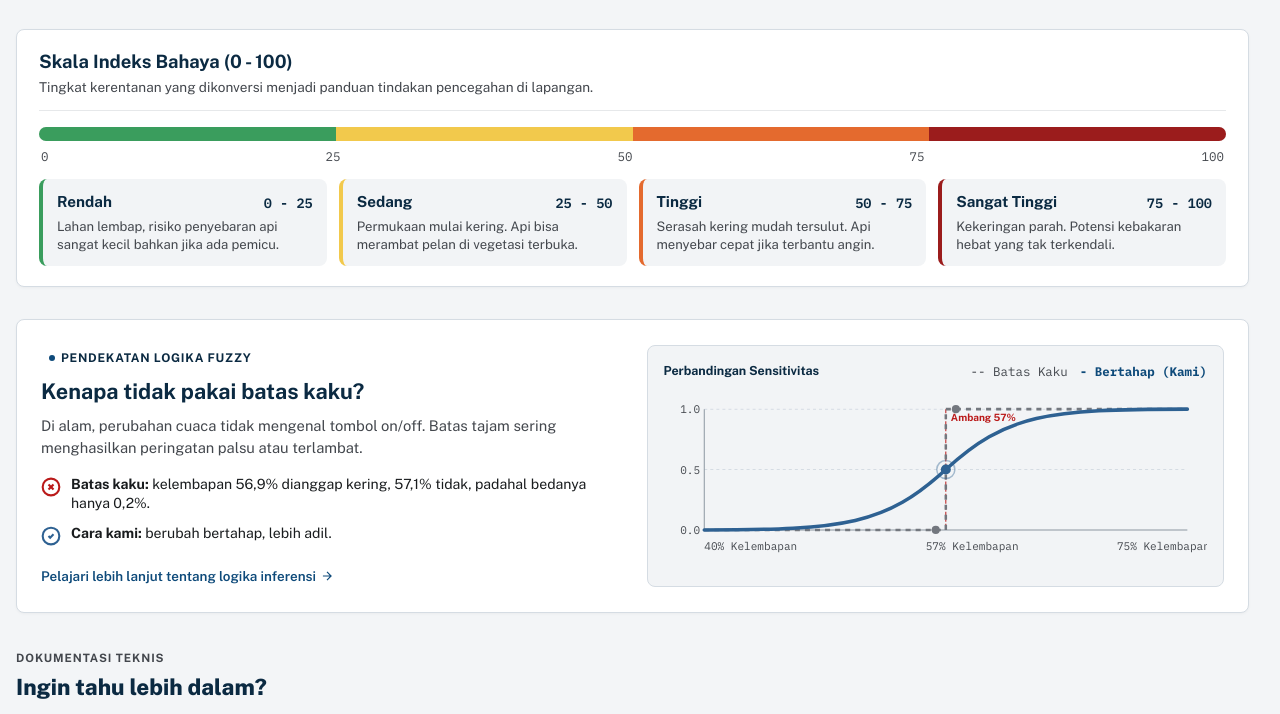
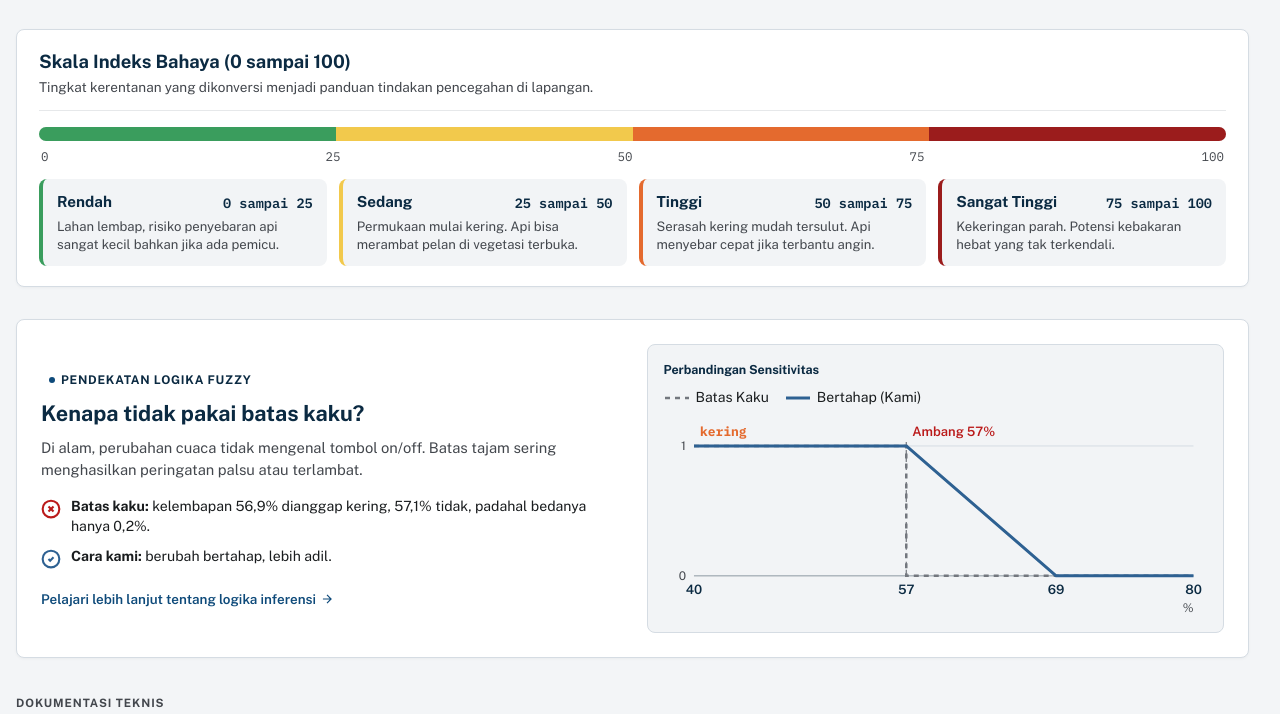
Before and after one commit to riyadiambis/web-karhutla-kaltim, a plain HTML site: page cara-kerja.html in a window 1280 px wide. Shown: the part 540-1254 px from the top of the page. Drawn offline with nearby package versions, Linux system fonts and the light colour scheme.

Commit message:
fix: audit akhir isi sebelum merge
- grafik batas kaku di Cara Kerja digambar dari data (kering 1 sampai 57%, turun ke 0 di 69%), menggantikan kurva desain yang tidak sesuai
- tabel kenapa fuzzy memakai dua desimal seperti contoh hitungan
- garis grafik tetap tampil saat browser memakai mode kurangi animasi
- label 72,9% di Tentang diganti Status alarm (sensitivitas di data adalah 60,94%)
- hapus contoh label skor bahaya yang salah di 45 Aturan
- rentang kelas memakai kata sampai, kartu contoh hitungan menyebut dua hari
- halaman detail tidak lagi bergeser ke samping di layar HP

```diff
--- a/cara-kerja.html
+++ b/cara-kerja.html
@@ -33,7 +33,7 @@
   })();
 </script>
 </head>
-<body>
+<body data-data="cara_kerja contoh_hitung">
 <!-- 1. Header & Navigasi Utama -->
 <header class="kepala-beranda">
   <p class="strip-info">Sistem riset Informatika Universitas Mulawarman. Bukan pengganti peringatan resmi BMKG atau BPBD.</p>
@@ -167,17 +167,17 @@
   <section class="kartu-dok">
     <div class="kartu-dok-kepala">
       <div>
-        <h2 class="kartu-dok-judul">Skala Indeks Bahaya (0 - 100)</h2>
+        <h2 class="kartu-dok-judul">Skala Indeks Bahaya (0 sampai 100)</h2>
         <p class="kartu-dok-sub">Tingkat kerentanan yang dikonversi menjadi panduan tindakan pencegahan di lapangan.</p>
       </div>
     </div>
 
     <div class="skala-bar-wrapper">
       <div class="skala-bar">
-        <div class="sb-segmen" style="background-color: #3A9D5D;" title="Rendah: 0-25"></div>
-        <div class="sb-segmen" style="background-color: #F2C94C;" title="Sedang: 25-50"></div>
-        <div class="sb-segmen" style="background-color: #E46A2E;" title="Tinggi: 50-75"></div>
-        <div class="sb-segmen" style="background-color: #9B1C1C;" title="Sangat Tinggi: 75-100"></div>
+        <div class="sb-segmen" style="background-color: #3A9D5D;" title="Rendah: 0 sampai 25"></div>
+        <div class="sb-segmen" style="background-color: #F2C94C;" title="Sedang: 25 sampai 50"></div>
+        <div class="sb-segmen" style="background-color: #E46A2E;" title="Tinggi: 50 sampai 75"></div>
+        <div class="sb-segmen" style="background-color: #9B1C1C;" title="Sangat Tinggi: 75 sampai 100"></div>
       </div>
       <div class="skala-angka">
         <span>0</span>
@@ -192,28 +192,28 @@
       <div class="kartu-skala" style="--warna-kelas: #3A9D5D;">
         <div class="ks-atas">
           <span class="ks-nama">Rendah</span>
-          <span class="ks-rentang">0 - 25</span>
+          <span class="ks-rentang">0 sampai 25</span>
         </div>
         <p>Lahan lembap, risiko penyebaran api sangat kecil bahkan jika ada pemicu.</p>
       </div>
       <div class="kartu-skala" style="--warna-kelas: #F2C94C;">
         <div class="ks-atas">
           <span class="ks-nama">Sedang</span>
-          <span class="ks-rentang">25 - 50</span>
+          <span class="ks-rentang">25 sampai 50</span>
         </div>
         <p>Permukaan mulai kering. Api bisa merambat pelan di vegetasi terbuka.</p>
       </div>
       <div class="kartu-skala" style="--warna-kelas: #E46A2E;">
         <div class="ks-atas">
           <span class="ks-nama">Tinggi</span>
-          <span class="ks-rentang">50 - 75</span>
+          <span class="ks-rentang">50 sampai 75</span>
         </div>
         <p>Serasah kering mudah tersulut. Api menyebar cepat jika terbantu angin.</p>
       </div>
       <div class="kartu-skala" style="--warna-kelas: #9B1C1C;">
         <div class="ks-atas">
           <span class="ks-nama">Sangat Tinggi</span>
-          <span class="ks-rentang">75 - 100</span>
+          <span class="ks-rentang">75 sampai 100</span>
         </div>
         <p>Kekeringan parah. Potensi kebakaran hebat yang tak terkendali.</p>
       </div>
@@ -249,48 +249,12 @@
       </a>
     </div>
 
-    <!-- Grafik Perbandingan Garis Tangga vs Garis Landai -->
+    <!-- Grafik derajat kering: batas kaku vs bertahap, digambar dari data oleh js/grafik.js -->
     <div class="kk-kanan">
       <div class="kk-kanan-kepala">
         <span style="font-weight: 700; color: var(--primary);">Perbandingan Sensitivitas</span>
-        <div style="display: flex; gap: 12px; font-family: var(--font-mono);">
-          <span style="color: var(--redam);">-- Batas Kaku</span>
-          <span style="color: var(--tautan); font-weight: 700;">- Bertahap (Kami)</span>
-        </div>
       </div>
-      <svg viewBox="0 0 540 180" fill="none" aria-label="Grafik perbandingan batas kaku garis tangga vs model bertahap garis landai">
-        <!-- Kisi sumbu -->
-        <line x1="40" y1="20" x2="520" y2="20" stroke="var(--garis)" stroke-dasharray="3 3"/>
-        <line x1="40" y1="80" x2="520" y2="80" stroke="var(--garis)" stroke-dasharray="3 3"/>
-        <line x1="40" y1="140" x2="520" y2="140" stroke="#8D98A2"/>
-        <line x1="40" y1="20" x2="40" y2="140" stroke="#8D98A2"/>
-
-        <!-- Garis ambang 57% -->
-        <line x1="280" y1="20" x2="280" y2="140" stroke="#BA1A1A" stroke-dasharray="4 2"/>
-        <text x="285" y="32" fill="#BA1A1A" font-family="Public Sans" font-size="10" font-weight="700">Ambang 57%</text>
-
-        <!-- Garis tangga (Batas kaku) -->
-        <path d="M 40 140 L 280 140 L 280 20 L 520 20" fill="none" stroke="#73777E" stroke-dasharray="5 5" stroke-width="2.5"/>
-
-        <!-- Garis landai (Bertahap) -->
-        <path d="M 40 140 C 180 140, 220 135, 280 80 C 340 25, 380 20, 520 20" fill="none" stroke="#2E6192" stroke-linecap="round" stroke-width="3.5"/>
-
-        <!-- Titik simpul -->
-        <circle cx="270" cy="140" r="4" fill="#73777E"/>
-        <circle cx="290" cy="20" r="4" fill="#73777E"/>
-        <circle cx="280" cy="80" r="5" fill="#2E6192"/>
-        <circle cx="280" cy="80" r="9" stroke="#2E6192" stroke-width="1.5" fill="none" opacity="0.4"/>
-
-        <!-- Label sumbu datar -->
-        <text x="40" y="160" fill="var(--redam)" font-family="var(--font-mono)" font-size="11">40% Kelembapan</text>
-        <text x="260" y="160" fill="var(--redam)" font-family="var(--font-mono)" font-size="11">57% Kelembapan</text>
-        <text x="450" y="160" fill="var(--redam)" font-family="var(--font-mono)" font-size="11">75% Kelembapan</text>
-
-        <!-- Label sumbu tegak -->
-        <text x="26" y="24" fill="var(--redam)" font-family="var(--font-mono)" font-size="11" text-anchor="middle">1.0</text>
-        <text x="26" y="84" fill="var(--redam)" font-family="var(--font-mono)" font-size="11" text-anchor="middle">0.5</text>
-        <text x="26" y="144" fill="var(--redam)" font-family="var(--font-mono)" font-size="11" text-anchor="middle">0.0</text>
-      </svg>
+      <div class="grafik" data-grafik="kaku"></div>
     </div>
   </section>
 
@@ -350,7 +314,7 @@
             <svg width="20" height="20" viewBox="0 0 24 24" fill="none" stroke="currentColor" stroke-width="2" aria-hidden="true"><rect x="4" y="2" width="16" height="20" rx="2"/><line x1="8" y1="6" x2="16" y2="6"/><line x1="16" y1="14" x2="16" y2="18"/><path d="M16 10h.01M12 10h.01M8 10h.01M12 14h.01M8 14h.01M12 18h.01M8 18h.01"/></svg>
           </div>
           <h3>Contoh hitungan lengkap</h3>
-          <p>Satu hari nyata dihitung langkah demi langkah.</p>
+          <p>Dua hari nyata dihitung langkah demi langkah.</p>
         </div>
         <div class="kl-panah-bawah">
           <svg width="18" height="18" viewBox="0 0 24 24" fill="none" stroke="currentColor" stroke-width="2" aria-hidden="true"><path d="M5 12h14M12 5l7 7-7 7"/></svg>
@@ -411,5 +375,6 @@
     <li><a href="tentang.html"><svg width="22" height="22" viewBox="0 0 24 24" fill="none" stroke="currentColor" stroke-width="2" stroke-linecap="round" aria-hidden="true"><circle cx="12" cy="12" r="10"/><path d="M12 16v-4M12 8h.01"/></svg><span>Tentang</span></a></li>
   </ul>
 </nav>
+<script src="js/grafik.js"></script>
 </body>
 </html>
--- a/css/artikel.css
+++ b/css/artikel.css
@@ -71,6 +71,7 @@
   .layout-detail {
     display: flex;
     flex-direction: column;
+    align-items: stretch;
     gap: 18px;
   }
 }
@@ -805,11 +806,6 @@
   margin-bottom: 8px;
   font-size: 0.78rem;
 }
-.kk-kanan svg {
-  width: 100%;
-  height: auto;
-  display: block;
-}
 
 /* 5 Kartu Tautan Detail ("Ingin tahu lebih dalam?") */
 .grid-lima-kartu {
--- a/js/grafik.js
+++ b/js/grafik.js
@@ -1,4 +1,4 @@
-/* Grafik riset untuk halaman Tentang dan Cara Kerja: SVG buatan sendiri tanpa library,
+/* Grafik riset untuk halaman Tentang, Cara Kerja, dan detail teknis: SVG buatan sendiri tanpa library,
    animasi sekali saat masuk layar, lightbox gambar, dan daftar isi aktif.
    Angka dibaca dari data/validasi.json, data/cara_kerja.json, dan data/contoh_hitung.json. */
 (function () {
@@ -295,8 +295,30 @@
     return svg(w, h, isi, "Himpunan output " + nama.join(", "));
   }
 
+  // derajat "kering" menurut kelembapan: batas kaku if-else vs himpunan fuzzy bertahap
+  function grafikKaku(w, tampil) {
+    var b = data.cara.batas.variabel.kelembapan, batas = data.contoh.kenapa_fuzzy.batas_kering, nama = data.cara.label.kelembapan[0];
+    var r = [40, 80], h = 200, m = { l: 30, r: 14, t: 30, b: 40 };
+    var x = skala(r[0], r[1], m.l, w - m.r), y = skala(0, 1, h - m.b, m.t);
+    var t = tirai(m.l - 4, 0, w - m.l - m.r + 8, h, tampil), isi = "<defs>" + t.def + "</defs>";
+    isi += garis(m.l, y(0), w - m.r, y(0), "sumbu") + garis(m.l, y(1), w - m.r, y(1), "kisi");
+    isi += teks(m.l - 8, y(0) + 4, "0", ' text-anchor="end"') + teks(m.l - 8, y(1) + 4, "1", ' text-anchor="end"');
+    [r[0], b[0], b[1], r[1]].forEach(function (n) {
+      isi += teks(x(n), h - m.b + 18, fmtPas(n), ' class="label" text-anchor="middle"');
+    });
+    isi += teks(w - m.r, h - 4, SATUAN.kelembapan, ' text-anchor="end"');
+    isi += garis(x(batas), m.t - 4, x(batas), y(0), "tanda") + teks(x(batas) + 6, m.t - 10, "Ambang " + fmtPas(batas) + "%", ' class="label" style="fill:#BA1A1A"');
+    isi += teks(x(r[0]) + 6, m.t - 10, esc(nama), ' class="nilai" style="fill:' + BAHAYA[2] + '"');
+    isi += '<g clip-path="url(#' + t.id + ')">';
+    isi += '<path d="' + jalur([[x(r[0]), y(1)], [x(batas), y(1)], [x(batas), y(0)], [x(r[1]), y(0)]]) + '" fill="none" stroke="#73777E" stroke-width="2.5" stroke-dasharray="5 5"/>';
+    isi += '<path d="' + jalur([[x(r[0]), y(1)], [x(b[0]), y(1)], [x(b[1]), y(0)], [x(r[1]), y(0)]]) + '" fill="none" stroke="#2E6192" stroke-width="3" stroke-linejoin="round"/>';
+    isi += "</g>";
+    return legenda([[contohGaris("#73777E", "5 5"), "Batas Kaku"], [contohGaris("#2E6192", "", 3), "Bertahap (Kami)"]]) +
+      svg(w, h, isi, "Derajat " + nama + " menurut kelembapan: batas kaku " + fmtPas(batas) + "%, bertahap dari " + fmtPas(b[0]) + "% sampai " + fmtPas(b[1]) + "%");
+  }
+
   var GRAFIK = {
-    e6: grafikE6, f2: grafikF2, h2: grafikH2, h3: grafikH3, h4: grafikH4, h5: grafikH5,
+    e6: grafikE6, f2: grafikF2, h2: grafikH2, h3: grafikH3, h4: grafikH4, h5: grafikH5, kaku: grafikKaku,
     "out-3": function (w, t) { return grafikOutput(w, t, "tiga_kelas"); },
     "out-4": function (w, t) { return grafikOutput(w, t, "empat_kelas"); }
   };
@@ -333,7 +355,7 @@
       k.nilai.map(function (n) {
         return ["<b>" + fmt(n.kelembapan, 1) + "%</b>",
           n.ifelse_poin ? "Kering, 1 poin bahaya" : "Tidak kering, 0 poin",
-          Object.keys(n.fuzzy).map(function (l) { return esc(l) + " " + fmt(n.fuzzy[l], 3); }).join(" · ")];
+          Object.keys(n.fuzzy).map(function (l) { return esc(l) + " " + (n.fuzzy[l] > 0 ? fmt(n.fuzzy[l], 2) : "0"); }).join(" · ")];
       }), ["angka", "", ""]);
   }
 
@@ -443,7 +465,11 @@
   function mulaiAnimasi() {
     var semua = document.querySelectorAll("[data-grafik]");
     if (!GERAK || !("IntersectionObserver" in window)) {
-      semua.forEach(function (el) { el.classList.add("tampil"); });
+      // tanpa animasi: tirai langsung dibuka penuh supaya garis grafik tetap terlihat
+      semua.forEach(function (el) {
+        el.classList.add("tampil");
+        el.querySelectorAll("rect[data-tirai]").forEach(function (r) { r.setAttribute("width", r.getAttribute("data-tirai")); });
+      });
       return;
     }
     pengamat = new IntersectionObserver(function (entri) {
```
Also changed, not shown: detail-45-aturan.html (+0 -3 lines), tentang.html (+2 -2 lines).
